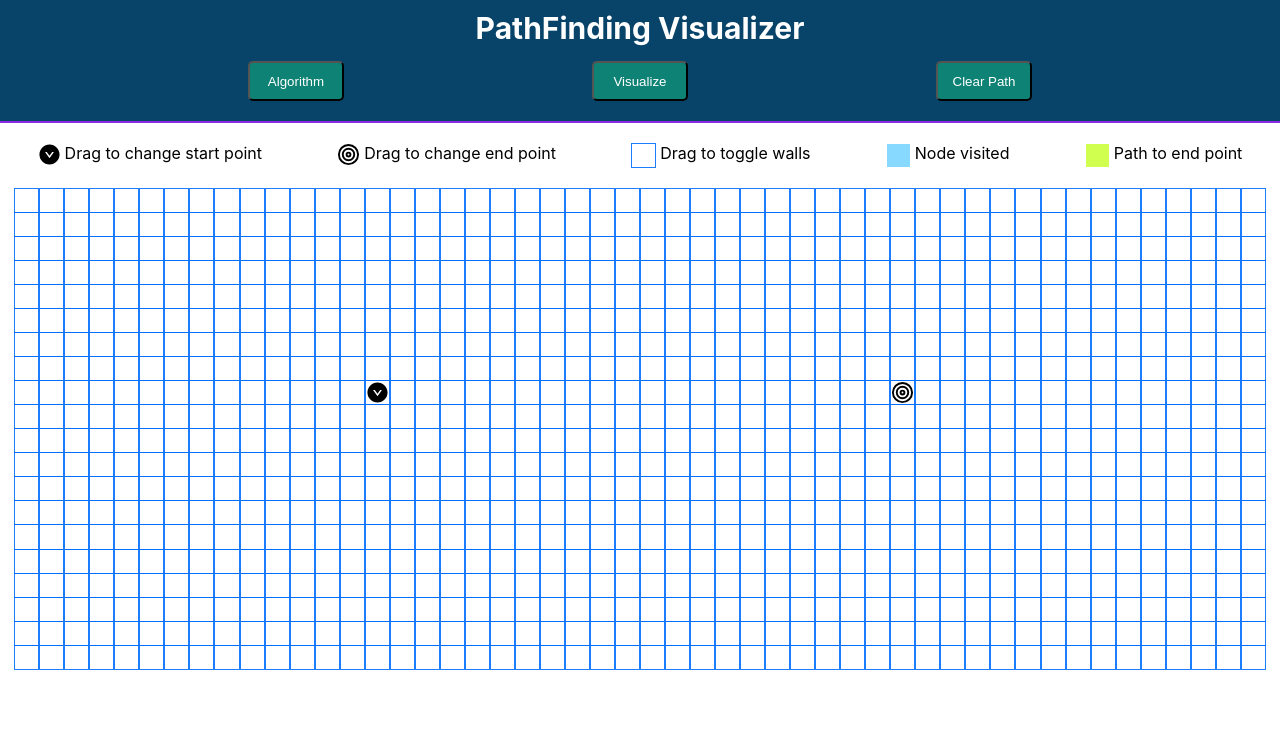
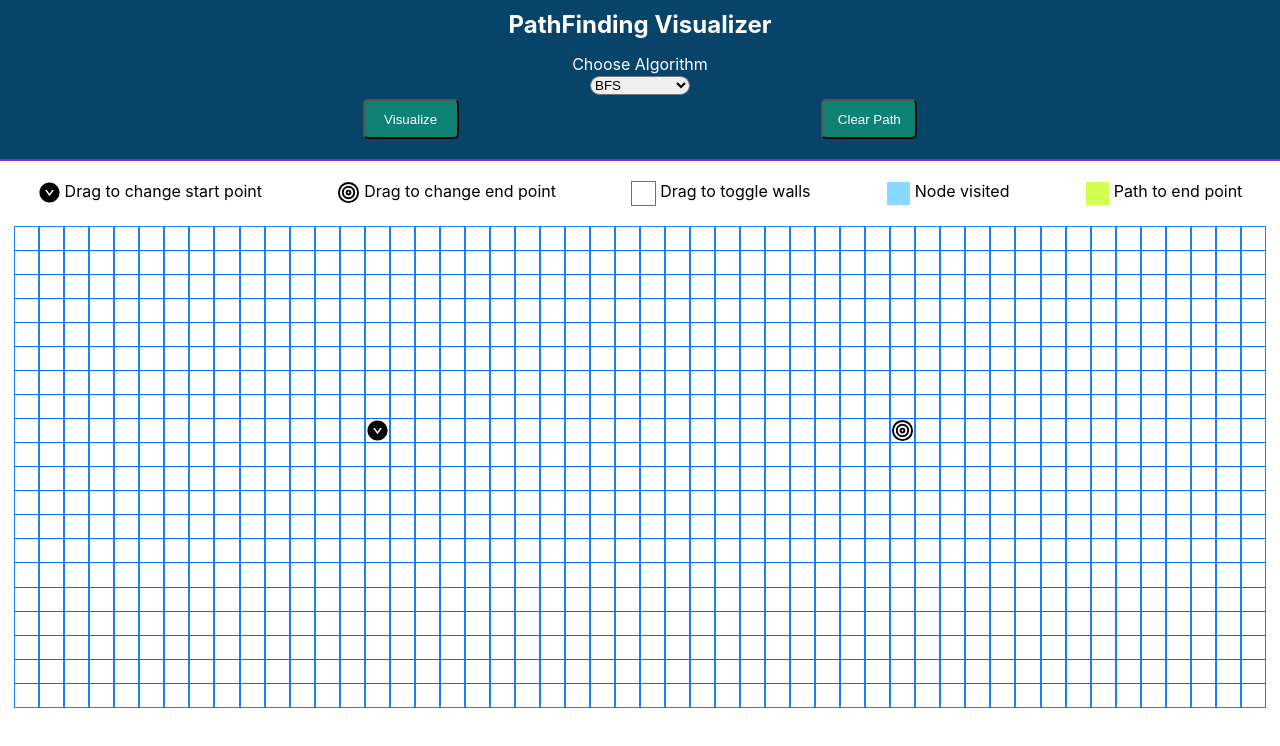
Before and after one commit to EricBryann/pathfinding_visualizer, a React (Create React App) app: page / in a window 1280 px wide. Shown: the top 746 px of the page. Built offline with nearby package versions, Linux system fonts and the light colour scheme.

Commit message:
Added dfs

```diff
--- a/src/components/BFSAlgo.js
+++ b/src/components/BFSAlgo.js
@@ -1,19 +1,9 @@
-import "./BFSAlgo.css";
+import "./algo.css";
+import { delay, clearPath } from "./algo";
 
-function delay(delayInms) {
-  return new Promise((resolve) => {
-    setTimeout(() => {
-      resolve();
-    }, delayInms);
-  });
-}
 const BFSAlgo = async (startRow, startCol, endRow, endCol) => {
-  for (let i = 0; i < 20; i++) {
-    for (let j = 0; j < 50; j++) {
-      document.getElementById(`${[i, j]}`).classList.remove("path");
-      document.getElementById(`${[i, j]}`).classList.remove("visited");
-    }
-  }
+  clearPath();
+
   const dirRow = [-1, 0, 1, 0];
   const dirCol = [0, 1, 0, -1];
   let x = [startRow];
--- /dev/null
+++ b/src/components/DFSAlgo.js
@@ -0,0 +1,87 @@
+import "./algo.css";
+import { clearPath, delay } from "./algo";
+
+const DFSAlgo = async (startRow, startCol, endRow, endCol) => {
+  clearPath();
+  let visited = [];
+  let parentX = [];
+  let parentY = [];
+
+  for (let i = 0; i < 20; i++) {
+    let a = [];
+    let b = [];
+    let c = [];
+    for (let j = 0; j < 50; j++) {
+      a.push(false);
+      b.push(i);
+      c.push(j);
+    }
+    visited.push(a);
+    parentX.push(b);
+    parentY.push(c);
+  }
+  let found = false;
+
+  const DFS = async (startRow, startCol, endRow, endCol) => {
+    if (startRow === endRow && startCol === endCol) found = true;
+    if (visited[startRow][startCol]) return;
+    visited[startRow][startCol] = true;
+    let X = parseInt(startRow);
+    let Y = parseInt(startCol);
+    document.getElementById(`${[X, Y]}`).classList.add("visited");
+    await delay(1);
+    const dirRow = [-1, 0, 1, 0];
+    const dirCol = [0, 1, 0, -1];
+    for (let i = 0; i < 4; i++) {
+      if (found) return;
+      let neighborX = startRow + dirRow[i];
+      let neighborY = startCol + dirCol[i];
+      if (neighborX < 0 || neighborY < 0 || neighborX > 19 || neighborY > 49) {
+        continue;
+      }
+      if (
+        document
+          .getElementById(`${[neighborX, neighborY]}`)
+          .classList.contains("wall")
+      ) {
+        continue;
+      }
+      if (visited[neighborX][neighborY]) continue;
+      parentX[neighborX][neighborY] = startRow;
+      parentY[neighborX][neighborY] = startCol;
+      await DFS(neighborX, neighborY, endRow, endCol);
+    }
+  };
+
+  await DFS(startRow, startCol, endRow, endCol);
+
+  let pathX = [];
+  let pathY = [];
+  let row = endRow;
+  let col = endCol;
+
+  for (let i = 14; i < 50; i++) {
+    console.log(parentX[0][i]);
+    console.log(parentY[0][i]);
+  }
+  while (endRow !== parseInt(startRow) || endCol !== parseInt(startCol)) {
+    let a = endRow;
+    let b = endCol;
+    endRow = parentX[endRow][endCol];
+    endCol = parentY[a][b];
+    console.log(endRow);
+    console.log(endCol);
+    pathX.unshift(endRow);
+    pathY.unshift(endCol);
+  }
+  pathX.push(row);
+  pathY.push(col);
+  while (pathX.length !== 0) {
+    let endRow = pathX.shift();
+    let endCol = pathY.shift();
+    document.getElementById(`${[endRow, endCol]}`).classList.add("path");
+    await delay(30);
+  }
+};
+
+export default DFSAlgo;
--- a/src/components/Header.css
+++ b/src/components/Header.css
@@ -12,7 +12,25 @@
 .title {
   margin-top: 10px;
   color: white;
-  font-size: 30px;
+  font-size: 24px;
   font-weight: 700;
   margin-bottom: 15px;
 }
+
+.algo {
+  display: flex;
+  justify-content: center;
+  flex-direction: column;
+  align-items: center;
+  margin-bottom: 4px;
+}
+
+.algo-label {
+  color: white;
+  margin-bottom: 2px;
+}
+
+.select {
+  width: 100px;
+  border-radius: 10px;
+}
--- a/src/components/Header.js
+++ b/src/components/Header.js
@@ -2,12 +2,21 @@ import React from "react";
 import Button from "../UIElements/Button";
 import "./Header.css";
 
-function Header({ onClickAlgo, onClickClearPath, onClickVisualize }) {
+function Header({ setAlgoChoice, onClickClearPath, onClickVisualize }) {
   return (
     <div className="header-class">
       <div className="title">PathFinding Visualizer</div>
+      <div className="algo">
+        <label className="algo-label">Choose Algorithm</label>
+        <select
+          className="select"
+          onChange={(e) => setAlgoChoice(e.target.value)}
+        >
+          <option value="BFS">BFS</option>
+          <option value="DFS">DFS</option>
+        </select>
+      </div>
       <div className="button-class">
-        <Button onClick={onClickAlgo}>Algorithm</Button>
         <Button onClick={onClickVisualize}>Visualize</Button>
         <Button onClick={onClickClearPath}>Clear Path</Button>
       </div>
--- a/src/components/PathFinding.js
+++ b/src/components/PathFinding.js
@@ -1,6 +1,7 @@
-import React, { useRef } from "react";
+import React, { useState, useRef } from "react";
 import Node from "./Node";
 import BFSAlgo from "./BFSAlgo";
+import DFSAlgo from "./DFSAlgo";
 import "./PathFinding.css";
 import Header from "../components/Header";
 import Item from "../components/Item";
@@ -8,6 +9,7 @@ import { FiTarget } from "react-icons/fi";
 import { AiFillDownCircle } from "react-icons/ai";
 
 function PathFinding() {
+  const [algoChoice, setAlgoChoice] = useState("BFS");
   const startRow = useRef(8);
   const startCol = useRef(14);
   const endRow = useRef(8);
@@ -23,6 +25,27 @@ function PathFinding() {
     if (document.getElementById(`${coord}`).classList.contains("wall")) {
       document.getElementById(`${coord}`).classList.remove("wall");
     } else document.getElementById(`${coord}`).classList.add("wall");
+  };
+
+  const clickVisualizeHandler = () => {
+    switch (algoChoice) {
+      case "BFS":
+        return BFSAlgo(
+          startRow.current,
+          startCol.current,
+          endRow.current,
+          endCol.current
+        );
+      case "DFS":
+        return DFSAlgo(
+          startRow.current,
+          startCol.current,
+          endRow.current,
+          endCol.current
+        );
+      default:
+        return;
+    }
   };
 
   const onItemDragStart = (e) => {
@@ -44,7 +67,6 @@ function PathFinding() {
 
   const onDragOver = (event) => {
     event.preventDefault();
-    // console.log(event);
     if (flag === 1) return;
     const coord = event.target.id.split(",");
     if (
@@ -59,6 +81,9 @@ function PathFinding() {
     if (document.getElementById(`${coord}`).classList.contains("wall")) {
       document.getElementById(`${coord}`).classList.remove("wall");
     } else document.getElementById(`${coord}`).classList.add("wall");
+
+    document.getElementById(`${coord}`).classList.remove("path");
+    document.getElementById(`${coord}`).classList.remove("visited");
   };
 
   const onDrop = (e) => {
@@ -156,16 +181,10 @@ function PathFinding() {
   return (
     <div className="nowrap">
       <Header
-        onClickAlgo={() => {}}
+        algoChoice={algoChoice}
+        setAlgoChoice={setAlgoChoice}
         onClickClearPath={restart}
-        onClickVisualize={() => {
-          BFSAlgo(
-            startRow.current,
-            startCol.current,
-            endRow.current,
-            endCol.current
-          );
-        }}
+        onClickVisualize={clickVisualizeHandler}
       />
       <div className="instructions">
         <div className="sub-instruction">
--- a/src/components/BFSAlgo.css
+++ b/src/components/algo.css
@@ -1,7 +1,3 @@
-.red {
-  background-color: red;
-}
-
 .visited {
   animation-name: visitedAnimation;
   animation-duration: 1.5s;
--- /dev/null
+++ b/src/components/algo.js
@@ -0,0 +1,16 @@
+export function delay(delayInms) {
+  return new Promise((resolve) => {
+    setTimeout(() => {
+      resolve();
+    }, delayInms);
+  });
+}
+
+export function clearPath() {
+  for (let i = 0; i < 20; i++) {
+    for (let j = 0; j < 50; j++) {
+      document.getElementById(`${[i, j]}`).classList.remove("path");
+      document.getElementById(`${[i, j]}`).classList.remove("visited");
+    }
+  }
+}
```
